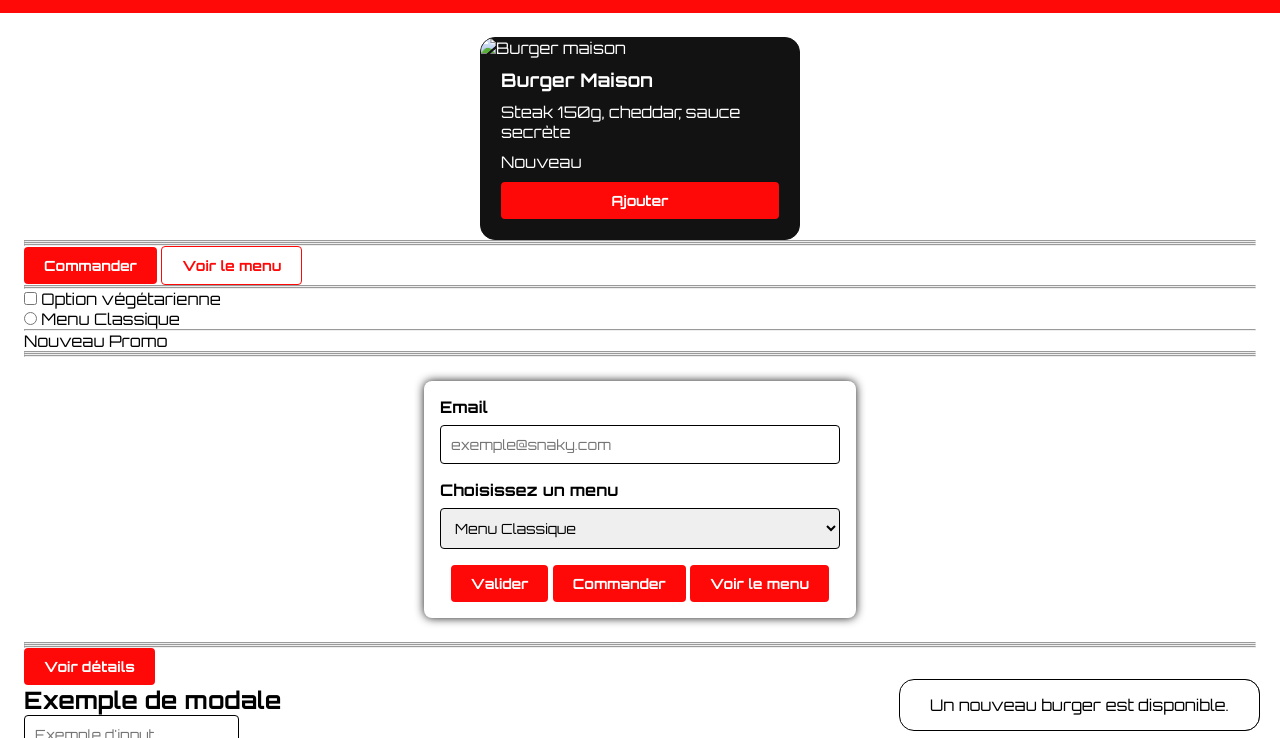
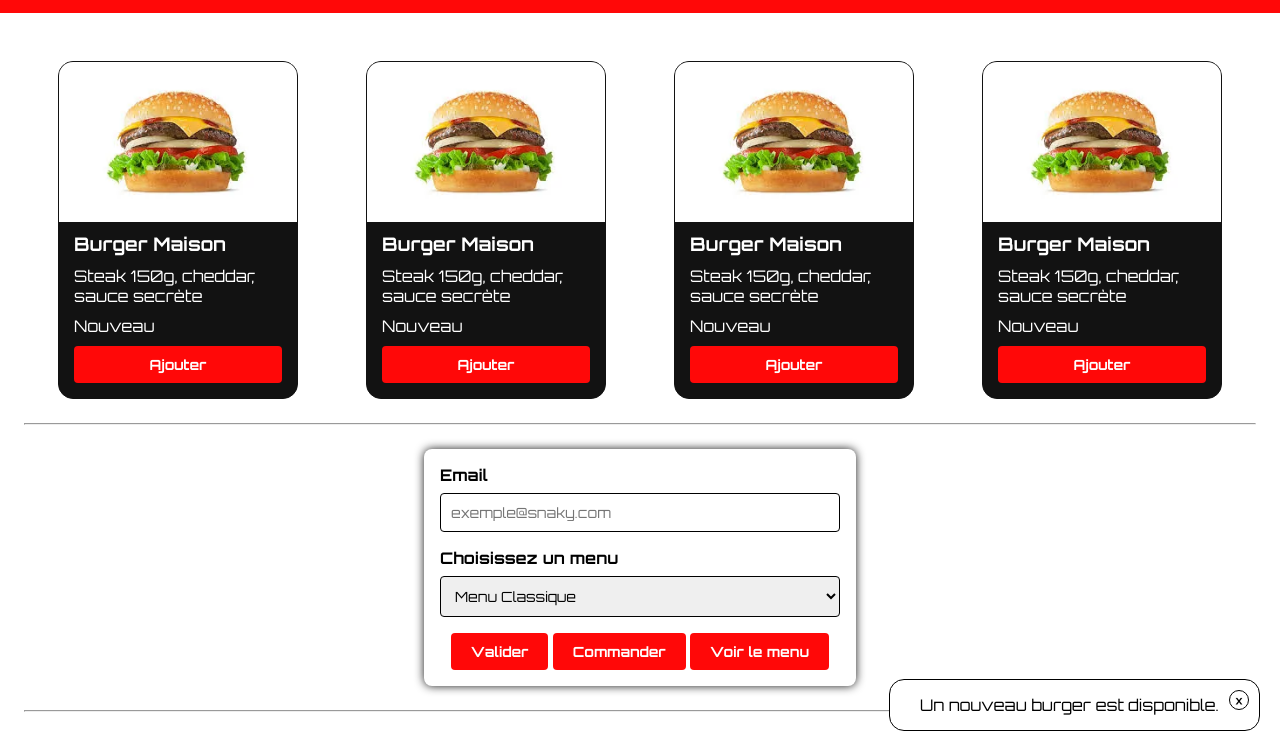
Before and after one commit to Felix-Ecole/ESGI-2025-PJ-Snaky, a website: page src/components.html in a window 1280 px wide. Shown: the part 49-787 px from the top of the page. Drawn offline with nearby package versions, Linux system fonts and the light colour scheme; files that its build step writes are made by us from their sources.

Commit message:
FIX: Best presentation of page (HTML Content)

```diff
--- a/src/components.html
+++ b/src/components.html
@@ -24,8 +24,9 @@
 			<!-- Main -->
 			<main class="m-6">
 				<!-- Card Produit -->
-					<article class="card">
-						<img src="img/burger.jpg" alt="Burger maison" class="card__img" />
+				<section class="flex" style="justify-content: center;">
+					<article class="card card-sm m-6">
+						<img src="/static/IMG/burger.webp" alt="Burger maison" class="card__img">
 						<div class="card__content">
 							<h3 class="card__title">Burger Maison</h3>
 							<p class="card__desc">Steak 150g, cheddar, sauce secrète</p>
@@ -34,25 +35,104 @@
 						</div>
 					</article>
 
+					<article class="card card-sm m-6">
+						<img src="/static/IMG/burger.webp" alt="Burger maison" class="card__img">
+						<div class="card__content">
+							<h3 class="card__title">Burger Maison</h3>
+							<p class="card__desc">Steak 150g, cheddar, sauce secrète</p>
+							<span class="badge badge--new">Nouveau</span>
+							<button class="btn btn--primary">Ajouter</button>
+						</div>
+					</article>
 
+					<article class="card card-sm m-6">
+						<img src="/static/IMG/burger.webp" alt="Burger maison" class="card__img">
+						<div class="card__content">
+							<h3 class="card__title">Burger Maison</h3>
+							<p class="card__desc">Steak 150g, cheddar, sauce secrète</p>
+							<span class="badge badge--new">Nouveau</span>
+							<button class="btn btn--primary">Ajouter</button>
+						</div>
+					</article>
+
+					<article class="card card-sm m-6">
+						<img src="/static/IMG/burger.webp" alt="Burger maison" class="card__img">
+						<div class="card__content">
+							<h3 class="card__title">Burger Maison</h3>
+							<p class="card__desc">Steak 150g, cheddar, sauce secrète</p>
+							<span class="badge badge--new">Nouveau</span>
+							<button class="btn btn--primary">Ajouter</button>
+						</div>
+					</article>
+				</section>
+
+			<hr>
+
+				<!-- Formulaire Simple -->
+				<form class="form m-6">
+					<div class="form__group">
+						<label class="form__label" for="email">Email</label>
+						<input type="email" class="form__input" id="email" placeholder="exemple@snaky.com"/>
+					</div>
+					<div class="form__group">
+						<label class="form__label" for="menu">Choisissez un menu</label>
+						<select class="form__select" id="menu">
+							<option value="classic">Menu Classique</option>
+							<option value="veggie">Menu Végétarien</option>
+						</select>
+					</div>
+					<div style="text-align: center;">
+						<button type="submit" class="btn btn--primary">Valider</button>
+						<button type="button" class="btn btn--primary">Commander</button>
+						<button type="button" class="btn btn--secondary">Voir le menu</button>
+					</div>
+				</form>
+
+			<hr>
+
+				<!-- Pagination -->
+				<div class="m-6" style="text-align: center;">
+					<nav class="pagination">
+						<a href="#" class="pagination__btn">&laquo;</a>
+						<a href="#" class="pagination__btn">1</a>
+						<a href="#" class="pagination__btn pagination--is-active">22</a>
+						<a href="#" class="pagination__btn">333</a>
+						<a href="#" class="pagination__btn">&raquo;</a>
+					</nav>
+				</div>
+
+			<hr>
+
+				<!-- Button (Primary / Secondary) -->
+				<div class="m-6" style="text-align: center;">
+					<button class="btn btn--primary">Commander</button>
+					<button class="btn btn--secondary">Voir le menu</button>
+				</div>
+
+			<hr>
+
+				<!-- Alert -->
+				<section id="alert" class="m-6">
+					<div class="container flex">
+						<article class="alert">
+							<button class="delete" onclick="closeAlert(this)">×</button>
+							<p>
+								Un nouveau burger est disponible.
+							</p>
+						</article>
+					</div>
+				</section>
+
+			<hr>
+
+			<!-- =========================================================================== -->
+
+				<section style="display: none;">
 					<hr>
 					<hr>
 					<hr>
 
-
 					<!-- ======== UI / Layout Components ======== -->
-					<!-- Button (Primary / Secondary) -->
-					<button class="btn btn--primary">Commander</button>
-					<button class="btn btn--secondary">Voir le menu</button>
-
-				<hr>
-
-					<!-- Alertes (Success / Info) -->
-					<div class="alert alert--success">Commande validée avec succès !</div>
-					<div class="alert alert--info">Un nouveau burger est disponible.</div>
-
-				<hr>
-
 						<!-- Checkbox / Radio -->
 						<div class="form-group">
 							<label class="checkbox">
@@ -73,38 +153,7 @@
 						<span class="badge badge--new" title="">Nouveau</span>
 						<span class="badge badge--promo" title="">Promo</span>
 
-
 					<hr>
-				<hr>
-				<hr>
-
-
-				<!-- =========== Form Components ============ -->
-					<!-- Formulaire Simple -->
-					<form class="form m-6">
-						<div class="form__group">
-							<label class="form__label" for="email">Email</label>
-							<input type="email" class="form__input" id="email" placeholder="exemple@snaky.com"/>
-						</div>
-						<div class="form__group">
-							<label class="form__label" for="menu">Choisissez un menu</label>
-							<select class="form__select" id="menu">
-								<option value="classic">Menu Classique</option>
-								<option value="veggie">Menu Végétarien</option>
-							</select>
-						</div>
-						<div style="text-align: center;">
-							<button type="submit" class="btn btn--primary">Valider</button>
-							<button type="button" class="btn btn--primary">Commander</button>
-							<button type="button" class="btn btn--secondary">Voir le menu</button>
-						</div>
-					</form>
-
-
-				<hr>
-				<hr>
-				<hr>
-
 
 					<!-- ======== JavaScript Components ========= -->
 						<!-- Modale -->
@@ -142,24 +191,16 @@
 								</div>
 							</div>
 						</div>
-
-				<hr>
-
-					<!-- Pagination -->
-					<div class="m-6" style="text-align: center;">
-						<nav class="pagination">
-							<a href="#" class="pagination__btn">&laquo;</a>
-							<a href="#" class="pagination__btn">1</a>
-							<a href="#" class="pagination__btn pagination--is-active">22</a>
-							<a href="#" class="pagination__btn">333</a>
-							<a href="#" class="pagination__btn">&raquo;</a>
-						</nav>
-					</div>
-				<!-- ======================================== -->
+				</section>
 			</main>
 
 			<!-- Footer -->
 			<footer class="footer">
+				<div id="scripts" style="display: none;">
+					<script src="/static/JS/alert.js"></script>
+					<script src="/static/JS/toggle-dark-mode.js"></script>
+				</div>
+
 				<div class="footer__content">
 					<span class="footer__text">&copy; 2025 Snaky. Tous droits réservés.</span>
 				</div>
```
Also changed, not shown: src/index.html (+1 -1 lines). Lines whose indentation alone changed are shown as unchanged.
